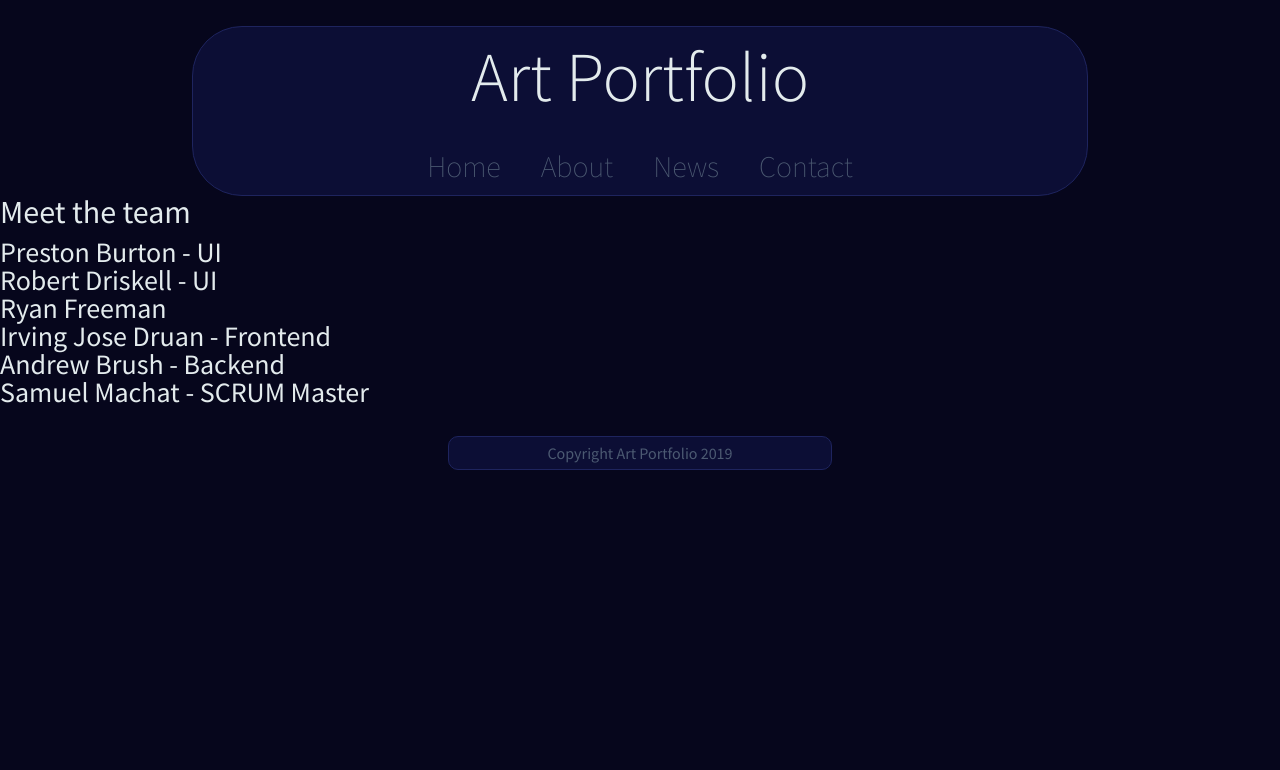
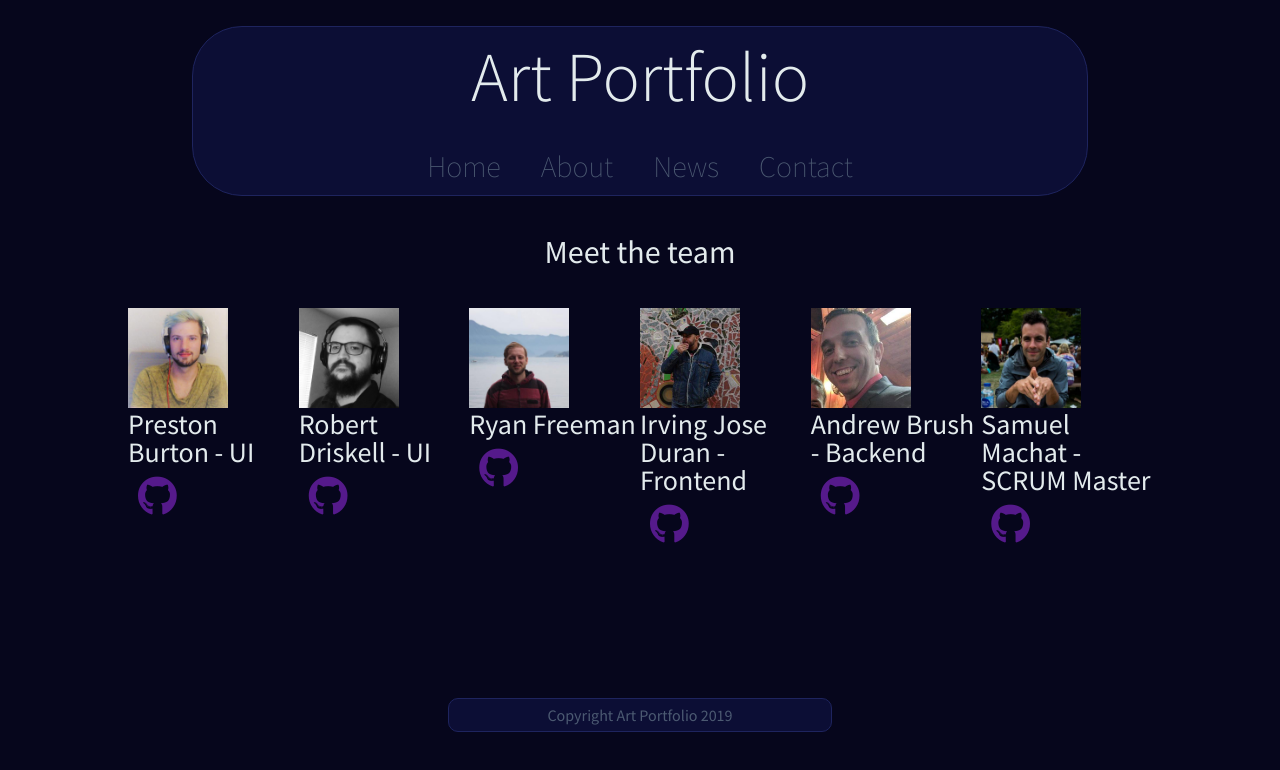
Before and after one commit to lambda-art-portfolio/ui-burton, a plain HTML site: page about.html in a window 1280 px wide. Drawn offline with Linux system fonts and the light colour scheme.

Commit message:
added images of the team, imported about into index.less

```diff
--- a/about.html
+++ b/about.html
@@ -13,7 +13,12 @@
       href="https://fonts.googleapis.com/css?family=Source+Sans+Pro:200,300,400"
       rel="stylesheet"
     />
-    <link rel="stylesheet" href="https://use.fontawesome.com/releases/v5.8.1/css/all.css" integrity="sha384-50oBUHEmvpQ+1lW4y57PTFmhCaXp0ML5d60M1M7uH2+nqUivzIebhndOJK28anvf" crossorigin="anonymous">
+    <link
+      rel="stylesheet"
+      href="https://use.fontawesome.com/releases/v5.8.1/css/all.css"
+      integrity="sha384-50oBUHEmvpQ+1lW4y57PTFmhCaXp0ML5d60M1M7uH2+nqUivzIebhndOJK28anvf"
+      crossorigin="anonymous"
+    />
   </head>
 
   <body>
@@ -27,34 +32,45 @@
       </nav>
     </div>
     <!--end navbar-->
-    <div class="about-content">
+    <div class="aboutContent">
       <h2>Meet the team</h2>
-      <div class="team" id="tm1">
-        <img class = "teamPic" src ="" alt ="">
+      <div class="teamMembers">
+        <div class="teamMember" id="tm1">
+          <img class="teamPic" src="images/Preston-Burton.jpg" alt="" />
           <h3>Preston Burton - UI</h3>
-        <a href="#"></a>
-
+          <a href=""><i class="fab fa-github"></i></a>
         </div>
-      <div class="team" id="tm2">
+        <div class="teamMember" id="tm2">
+          <img class="teamPic" src="images/Robert-Driskell.png" alt="" />
           <h3>Robert Driskell - UI</h3>
+          <a href=""><i class="fab fa-github"></i></a>
         </div>
-      <div class="team" id="tm3">
+        <div class="teamMember" id="tm3">
+          <img class="teamPic" src="images/Ryan-Freeman.jpg" alt="" />
           <h3>Ryan Freeman</h3>
+          <a href=""><i class="fab fa-github"></i></a>
         </div>
-      <div class="team" id="tm4">
-        <h3>Irving Jose Druan - Frontend </h3>
+        <div class="teamMember" id="tm4">
+          <img class="teamPic" src="images/Irving-Jose-Druan.jpg" alt="" />
+          <h3>Irving Jose Duran - Frontend</h3>
+          <a href=""><i class="fab fa-github"></i></a>
         </div>
-      <div class="team" id="tm5">
+        <div class="teamMember" id="tm5">
+          <img class="teamPic" src="images/Andrew-Brush.jpg" alt="" />
           <h3>Andrew Brush - Backend</h3>
+          <a href=""><i class="fab fa-github"></i></a>
         </div>
-      <div class="team" id="tm6">
+        <div class="teamMember" id="tm6">
+          <img class="teamPic" src="images/Samuel-Machat.jpg" alt="" />
           <h3>Samuel Machat - SCRUM Master</h3>
+          <a href=""><i class="fab fa-github"></i></a>
         </div>
-
+      </div>
+      <!-- end teamMembers -->
+    </div>
+    <!-- end about-content -->
     <footer>
       <p>Copyright Art Portfolio 2019</p>
     </footer>
-    </div>
-    <!-- end about-content -->
   </body>
 </html>
--- /dev/null
+++ b/less/about.less
@@ -0,0 +1,29 @@
+.aboutContent {
+    width: 80%;
+    margin: 40px auto;
+
+    h2 {
+        .center;
+        margin: 40px auto;
+    }
+
+    .teamMembers {
+        .center;
+
+        .teamMember {
+
+            height: 350px;
+            width: 350px;
+        }
+    }
+}
+
+i {
+    font-size: 4rem;
+    margin: 10px;
+}
+
+img {
+    height: 100px;
+    width: 100px;
+}
--- a/less/index.less
+++ b/less/index.less
@@ -6,3 +6,4 @@
 @import "navigation.less";
 @import "footer.less";
 @import "home.less";
+@import "about.less";
```
Also changed, not shown: css/index.css, images/Andrew-Brush.jpg (added), images/Irving-Jose-Druan.jpg (added), images/Preston-Burton.jpg (added), images/Robert-Driskell.png (added), images/Ryan-Freeman.jpg (added), images/Samuel-Machat.jpg (added). Lines whose indentation alone changed are shown as unchanged.
